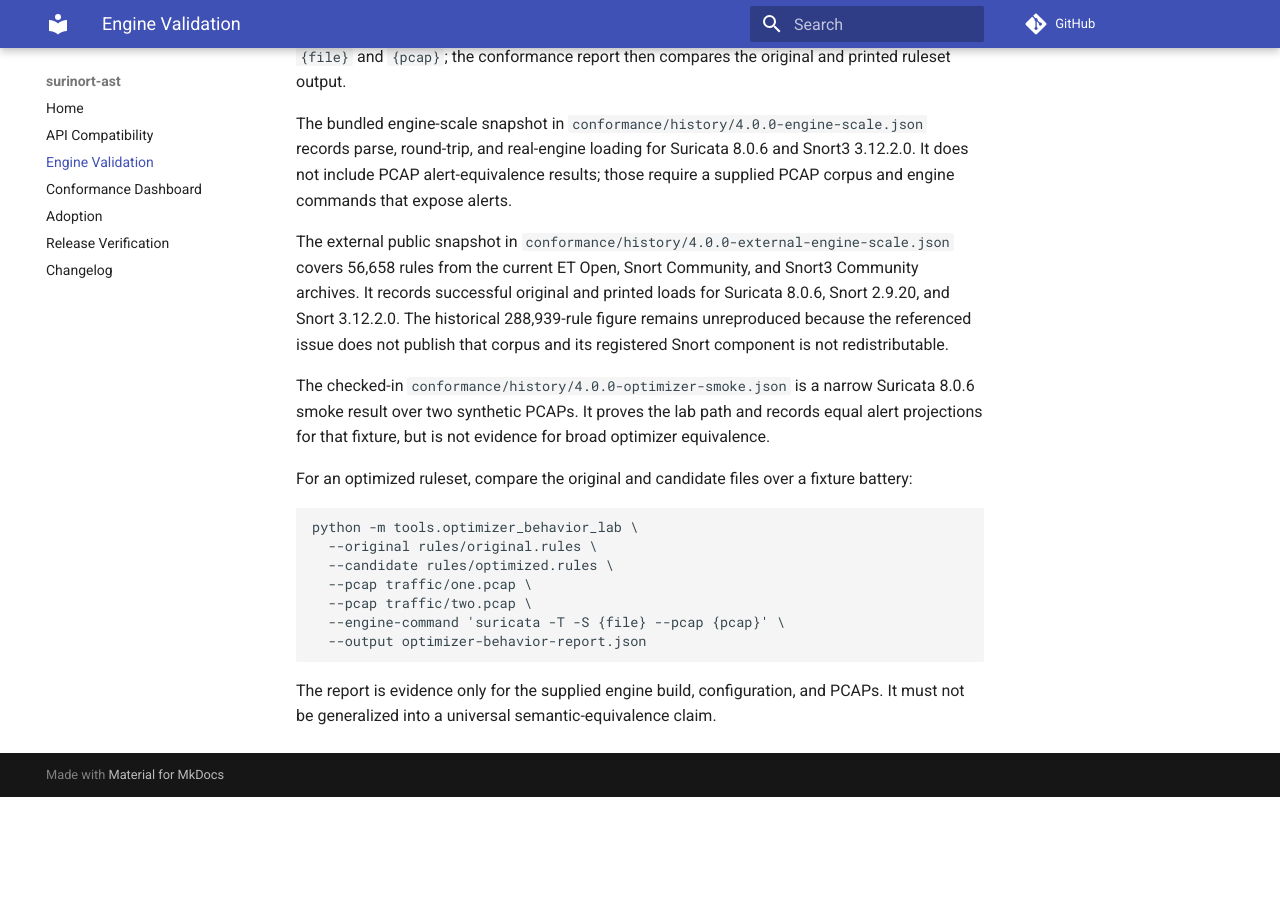
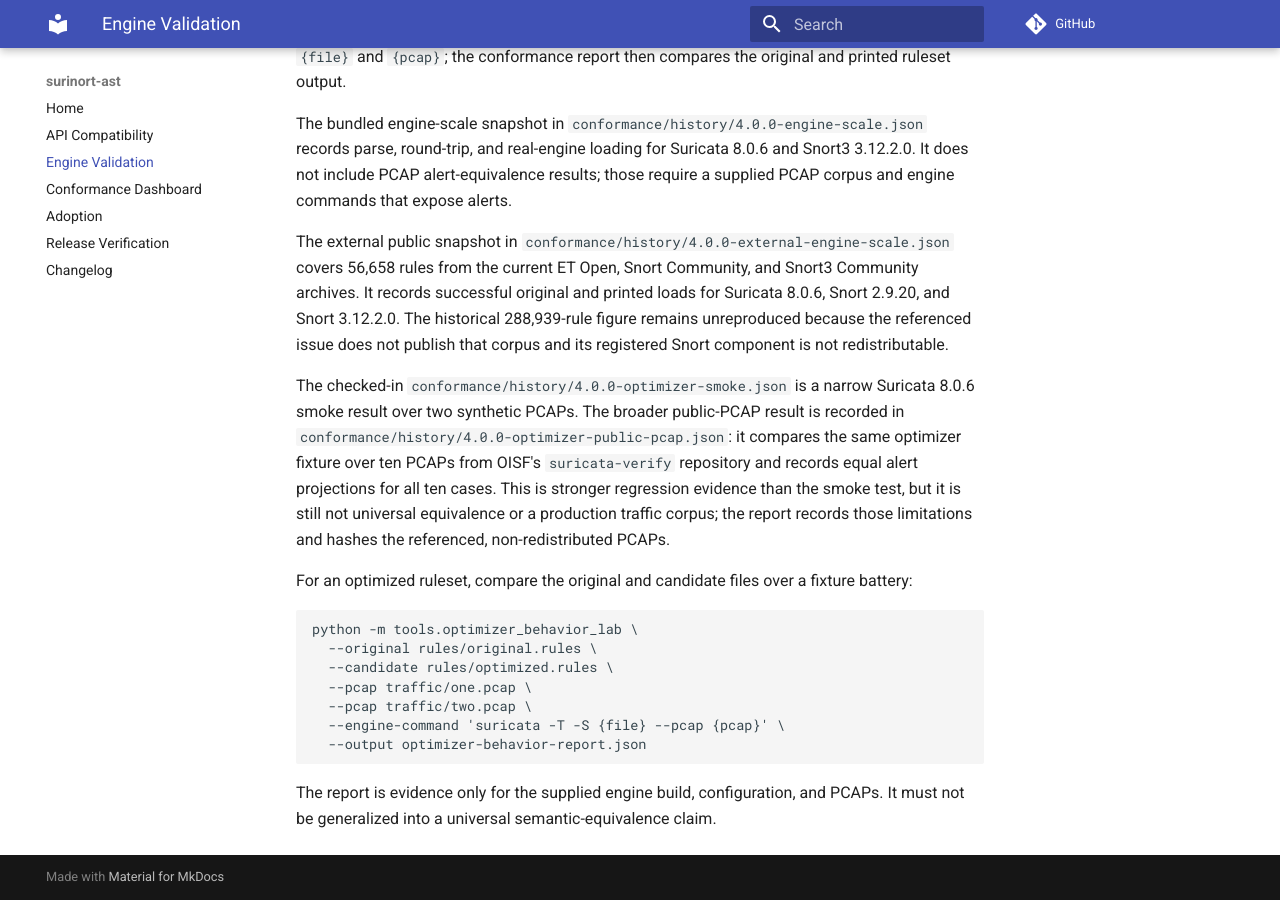
Before and after one commit to seifreed/surinort-ast, an MkDocs documentation site: the page built from docs/engine-validation.md, in a window 1280 px wide and 900 px high, scrolled down 518 px. Built offline with MkDocs 1.6.1 and Material for MkDocs 9.7.7, drawn with Linux system fonts in a browser that asks for light colours; comment, search, counter and statistics services are not loaded; before the commit the page ends 1315 px from its top, so only the background shows below that.

Commit message:
docs: record optimizer public pcap evidence

```diff
--- a/docs/engine-validation.md
+++ b/docs/engine-validation.md
@@ -37,9 +37,14 @@ the referenced issue does not publish that corpus and its registered Snort
 component is not redistributable.
 
 The checked-in `conformance/history/4.0.0-optimizer-smoke.json` is a narrow
-Suricata 8.0.6 smoke result over two synthetic PCAPs. It proves the lab path
-and records equal alert projections for that fixture, but is not evidence for
-broad optimizer equivalence.
+Suricata 8.0.6 smoke result over two synthetic PCAPs. The broader public-PCAP
+result is recorded in
+`conformance/history/4.0.0-optimizer-public-pcap.json`: it compares the same
+optimizer fixture over ten PCAPs from OISF's `suricata-verify` repository and
+records equal alert projections for all ten cases. This is stronger regression
+evidence than the smoke test, but it is still not universal equivalence or a
+production traffic corpus; the report records those limitations and hashes the
+referenced, non-redistributed PCAPs.
 
 For an optimized ruleset, compare the original and candidate files over a
 fixture battery:
```
Also changed, not shown: 1 other file.
